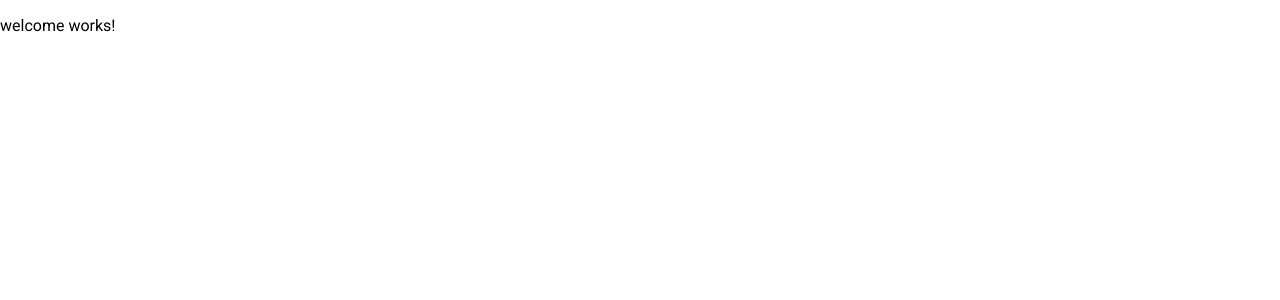
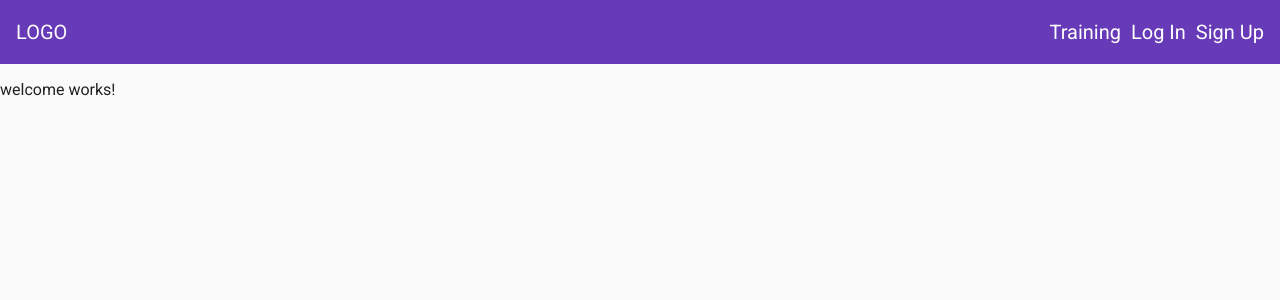
Before and after one commit to Waldoz53/angular-fitness-prototype, an Angular app: page / in a window 1280 px wide. Shown: the top 300 px of the page. Built offline with nearby package versions, Linux system fonts and the light colour scheme.

Commit message:
navigation work

```diff
--- a/src/app/app.component.css
+++ b/src/app/app.component.css
@@ -0,0 +1,27 @@
+mat-sidenav-container, mat-sidenav-content {
+  height: 100%;
+}
+
+mat-sidenav {
+  width: 250px;
+}
+
+a {
+  text-decoration: none;
+  color: white;
+}
+
+a:hover, a:active {
+  color: lightgrey;
+}
+
+.navigation-items {
+  list-style: none;
+  padding: 0;
+  margin: 0;
+}
+
+.nav-caption {
+  display: inline-block;
+  padding-left: .5em;
+}
--- a/src/app/app.component.html
+++ b/src/app/app.component.html
@@ -1 +1,34 @@
-<router-outlet></router-outlet>
+<mat-sidenav-container>
+  <mat-sidenav #sidenav role="navigation">
+    <mat-nav-list>
+      <a mat-list-item routerLink="/training">Training</a>
+      <a mat-list-item routerLink="/login">Log In</a>
+      <a mat-list-item routerLink="/signup"><mat-icon>face</mat-icon><span class="nav-caption">Sign Up</span></a>
+    </mat-nav-list>
+  </mat-sidenav>
+  <mat-sidenav-content>
+    <mat-toolbar color="primary">
+      <button fxHide.gt-xs mat-icon-button (click)='sidenav.toggle()'>
+        <mat-icon>menu</mat-icon>
+      </button>
+      <div><a routerLink="/">LOGO</a></div>
+      <div fxFlex></div>
+      <div fxFlex fxLayout fxLayoutAlign="flex-end" fxHide.xs>
+        <ul fxLayout fxLayoutGap="10px" class="navigation-items">
+          <li>
+            <a routerLink="/training">Training</a>
+          </li>
+          <li>
+            <a routerLink="/login">Log In</a>
+          </li>
+          <li>
+            <a routerLink="/signup">Sign Up</a>
+          </li>
+        </ul>
+      </div>
+    </mat-toolbar>
+    <main>
+      <router-outlet></router-outlet>
+    </main>
+  </mat-sidenav-content>
+</mat-sidenav-container>
--- a/src/app/app.component.ts
+++ b/src/app/app.component.ts
@@ -1,4 +1,4 @@
-import { Component } from '@angular/core';
+import { Component, ViewChild } from '@angular/core';
 
 @Component({
   selector: 'app-root',
@@ -6,5 +6,9 @@
   styleUrls: ['./app.component.css']
 })
 export class AppComponent {
-  title = 'angular-fitness-prototype';
+  // @ViewChild('sidenav')
+
+  // onToggle() {
+
+  // }
 }
--- a/src/index.html
+++ b/src/index.html
@@ -7,8 +7,8 @@
   <meta name="viewport" content="width=device-width, initial-scale=1">
   <link rel="icon" type="image/x-icon" href="favicon.ico">
   <link rel="preconnect" href="https://fonts.gstatic.com">
-  <link href="https://fonts.googleapis.com/css2?family=Roboto:wght@300;400;500&display=swap" rel="stylesheet">
   <link href="https://fonts.googleapis.com/icon?family=Material+Icons" rel="stylesheet">
+  <link href="https://fonts.googleapis.com/css?family=Roboto" rel="stylesheet">
 </head>
 <body>
   <app-root></app-root>
--- a/src/styles.css
+++ b/src/styles.css
@@ -1,5 +1,10 @@
 /* You can add global styles to this file, and also import other style files */
 @import "~@angular/material/prebuilt-themes/deeppurple-amber.css";
 
-html, body { height: 100%; }
-body { margin: 0; font-family: Roboto, "Helvetica Neue", sans-serif; }
+html, body {
+  height: 100%;
+  font-family: 'Roboto', sans-serif;
+}
+body {
+  margin: 0;
+}
```
Also changed, not shown: src/app/material.module.ts (+11 -2 lines).
